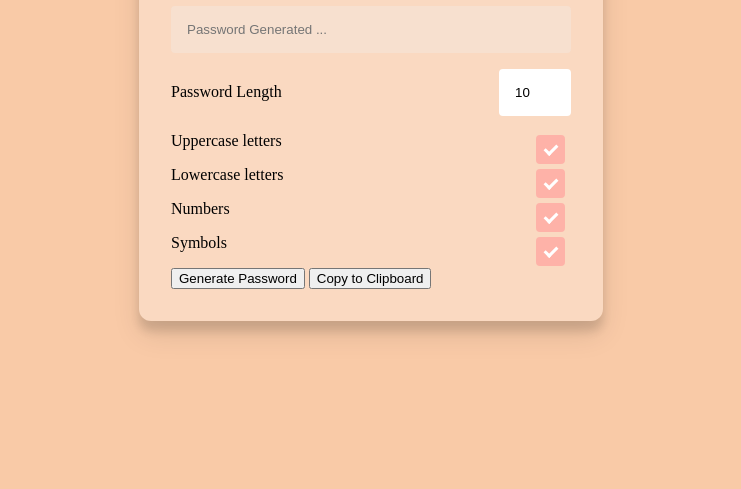
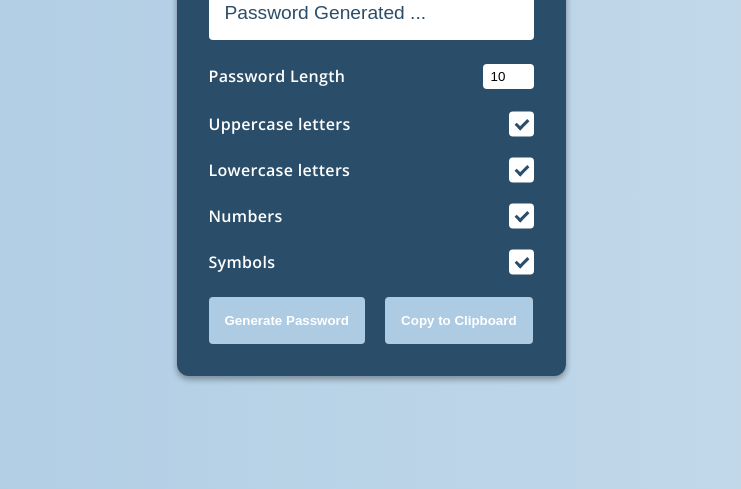
Before and after one commit to tadejf84/js-password-generator, a plain HTML site: page index.html in a window 1280 px wide. Shown: the part 311-800 px from the top of the page, without its empty margins (269-1010 px from the left). Drawn offline with nearby package versions, Linux system fonts and the light colour scheme.

Commit message:
app styles

```diff
--- a/style.css
+++ b/style.css
@@ -1,51 +1,109 @@
 :root {
-    --body-bg: #f9caa7;
-    --wrapper-bg: #fad9c1;
-    --checkbox-bg: #feb2a8;
+    --body-bg: #adcbe3;
+    --body-bg2: #c6dbeb;
+    --wrapper-bg: #2a4d69;
+    --checkbox-bg: #fff;
+    --btn-bg: #adcbe3;
 }
 
 body {
     margin: 0;
     padding: 0;
     box-sizing: border-box;
-    background-color: var(--body-bg);
+    background: linear-gradient(to right, var(--body-bg), var(--body-bg2));
     min-height: 100vh;
     width: 100vw;
     display: flex;
     justify-content: center;
+    padding: 10vh 1rem 5vh;
+    font-family: 'Open Sans', sans-serif;
+}
+
+.wrapper {
+    display: flex;
+    flex-direction: column;
     align-items: center;
 }
 
-.wrapper {
+.wrapper h1 {
+    color: var(--wrapper-bg);
+    margin-bottom: 3rem;
+    font-size: calc(1.5rem + 2vh);
+    text-align: center;
+    max-width: 700px;
+}
+
+.form-wrapper {
     background-color: var(--wrapper-bg);
     height: auto;
-    width: 400px;
+    width: 325px;
     padding: 2rem;
     border-radius: 0.75rem;
-    box-shadow: 0 14px 28px rgba(0,0,0,0.1), 0 10px 10px rgba(0,0,0,0.12);
+    box-shadow: 0 3px 6px rgba(0,0,0,0.16), 0 3px 6px rgba(0,0,0,0.23);
 }
 
 .input-group {
     display: flex;
     align-items: center;
     justify-content: space-between;
-    margin: 1rem 0;
+    margin: 1.5rem 0;
+}
+
+.input-group:first-child {
+    margin-top: 0;
+}
+
+.input-group > span {
+    color: #fff;
+    font-weight: 600;
+    letter-spacing: 0.02em;
 }
 
 .input {
-    padding: 1rem;
     border: none;
     border-radius: 0.25rem;
+    background-color: #fff;
+    border: none;
 }
 
 #pwd-display {
     width: 100%;
+    padding: 1rem;
+    color: var(--wrapper-bg);
+    font-size: 1.2rem;
+}
+
+#pwd-display::placeholder {
+    color: var(--wrapper-bg);
 }
 
 #pwd-length {
-    max-width: 40px;
+    max-width: 35px;
+    height: 25px;
+    line-height: 25px;
+    padding: 0 0.5rem;
 }
 
+.btn {
+    padding: 1rem;
+    background-color: var(--btn-bg);
+    color: #fff;
+    border: none;
+    box-shadow: none;
+    display: inline-block;
+    font-weight: bold;
+    border-radius: 0.25rem;
+    cursor: pointer;
+}
+
+.btn--generate {
+    margin-right: 1rem;
+}
+
+.btn:focus,
+input:focus {
+    outline: none;
+}
 
 /*
 * custom checkboxes
@@ -55,7 +113,7 @@ body {
     display: block;
     position: relative;
     padding-left: 35px;
-    margin-bottom: 12px;
+    margin-bottom: 0;
     cursor: pointer;
     font-size: 22px;
     user-select: none;
@@ -72,16 +130,16 @@ body {
 .checkmark {
     position: absolute;
     top: 0;
-    left: 0;
+    right: 0;
     height: 25px;
     width: 25px;
-    background-color: transparent;
-    border: 2px solid var(--checkbox-bg);
+    background-color: var(--checkbox-bg);
     border-radius: 0.25rem;
+    transform: translateY(-50%);
 }
 
 .checkbox-container:hover input ~ .checkmark {
-    background-color: #ccc;
+    background-color: var(--checkbox-bg);
 }
 
 .checkbox-container input:checked ~ .checkmark {
@@ -103,7 +161,7 @@ body {
     top: 5px;
     width: 5px;
     height: 10px;
-    border: solid white;
+    border: solid var(--wrapper-bg);
     border-width: 0 3px 3px 0;
     transform: rotate(45deg);
 }
```
